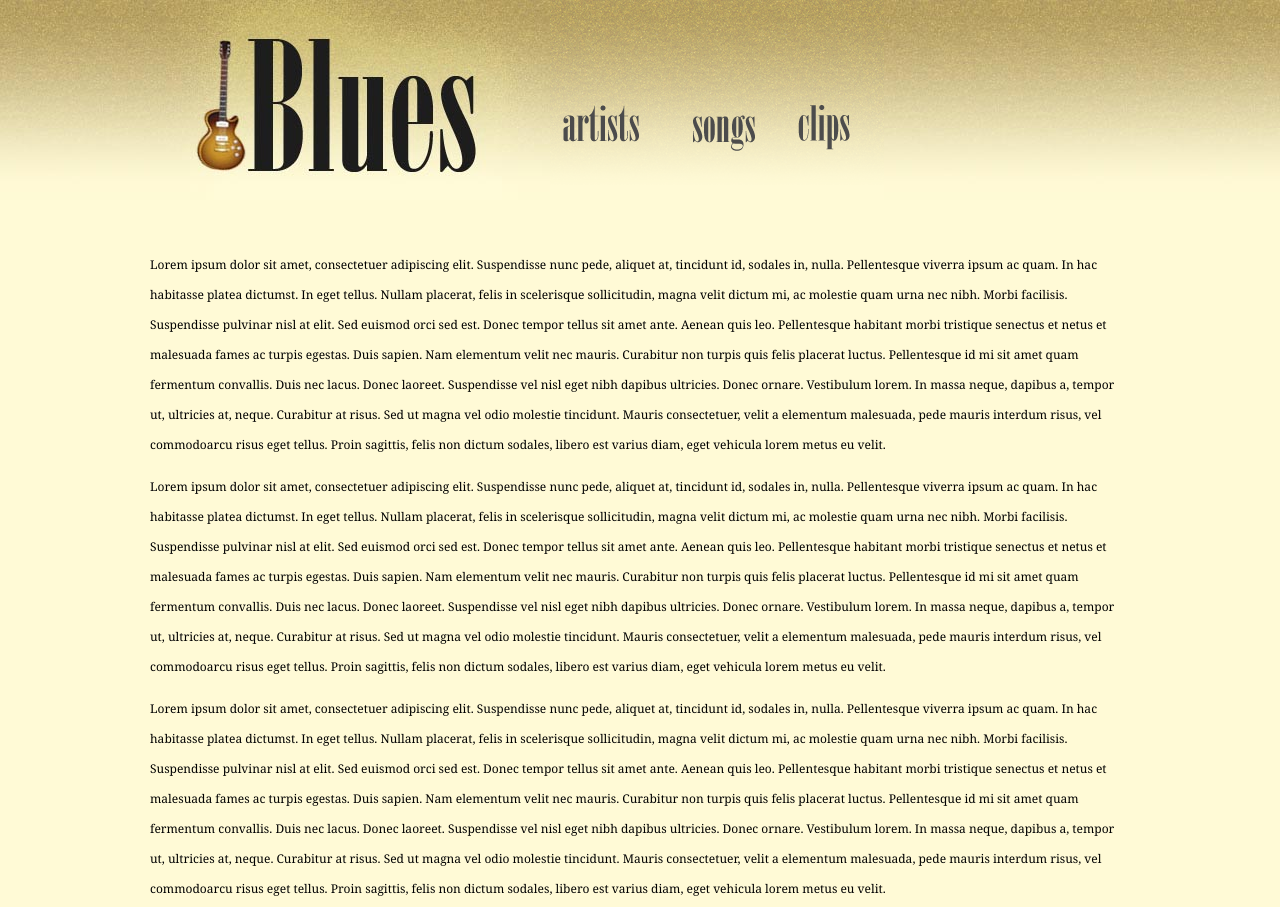
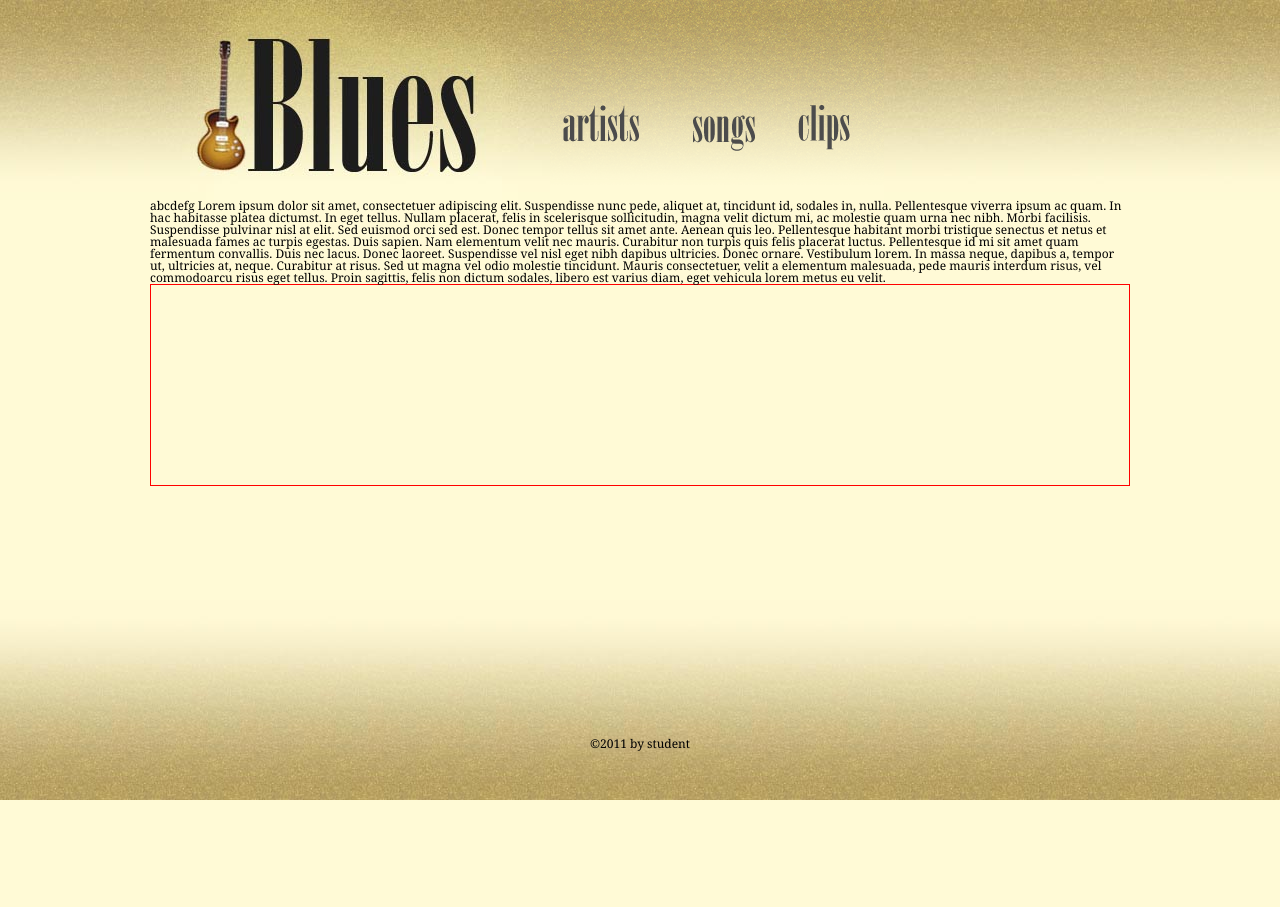
Before and after one commit to rafal2208/blues-skin, a plain HTML site: page html5-css-template/index.html in a window 1280 px wide. Shown: the top 907 px of the page. After the commit the page ends 800 px from the top, so only its background shows below. Drawn offline with Linux system fonts and the light colour scheme.

Commit message:
sticky footer

```diff
--- /dev/null
+++ b/html5-css-template/css/reset.css
@@ -0,0 +1,48 @@
+/* http://meyerweb.com/eric/tools/css/reset/
+   v2.0 | 20110126
+   License: none (public domain)
+*/
+
+html, body, div, span, applet, object, iframe,
+h1, h2, h3, h4, h5, h6, p, blockquote, pre,
+a, abbr, acronym, address, big, cite, code,
+del, dfn, em, img, ins, kbd, q, s, samp,
+small, strike, strong, sub, sup, tt, var,
+b, u, i, center,
+dl, dt, dd, ol, ul, li,
+fieldset, form, label, legend,
+table, caption, tbody, tfoot, thead, tr, th, td,
+article, aside, canvas, details, embed,
+figure, figcaption, footer, header, hgroup,
+menu, nav, output, ruby, section, summary,
+time, mark, audio, video {
+	margin: 0;
+	padding: 0;
+	border: 0;
+	font-size: 100%;
+	font: inherit;
+	vertical-align: baseline;
+}
+/* HTML5 display-role reset for older browsers */
+article, aside, details, figcaption, figure,
+footer, header, hgroup, menu, nav, section {
+	display: block;
+}
+body {
+	line-height: 1;
+}
+ol, ul {
+	list-style: none;
+}
+blockquote, q {
+	quotes: none;
+}
+blockquote:before, blockquote:after,
+q:before, q:after {
+	content: '';
+	content: none;
+}
+table {
+	border-collapse: collapse;
+	border-spacing: 0;
+}
--- a/html5-css-template/css/style.css
+++ b/html5-css-template/css/style.css
@@ -1,21 +1,23 @@
-html {
-    margin: 0;
-    padding:0;
+html, body {
+    height: 100%;
 }
+
 body {
-    margin: 0;
-    padding: 0;
     background: #fffad6;
     font-family: Georgia, serif;
     font-size: 75%;
+    background: #fffad6 url('../images/header-bkg.jpg') repeat-x;
 }
+
+
+
 header {
     display: block;
     width: 100%;
     height: 200px;
-    margin: 0;
-    padding:0;
-    background: #fffad6 url('../images/header-bkg.jpg') repeat-x;
+    position: absolute;
+    top: 0;
+    left: center;
 }
 
 header div {
@@ -23,15 +25,12 @@ header div {
     width: 980px;
     height: 200px;
     margin: 0 auto;
-    padding: 0;
 }
 
 header h1 {
     position: absolute;
     width: 400px;
     height: 200px;
-    margin: 0;
-    padding: 0;
     top: 0;
     left: 0;
 }
@@ -41,8 +40,6 @@ header h1 a {
     display: block;
     width: 400px;
     height: 200px;
-    margin: 0;
-    padding: 0;
     top: 0;
     left: 0;
 }
@@ -52,8 +49,6 @@ header h1 a span {
     display: block;
     width: 400px;
     height: 200px;
-    margin: 0;
-    padding: 0;
     top: 0;
     left: 0;
     background: url('../images/logo-off.jpg') no-repeat;
@@ -64,8 +59,6 @@ header h1 a:hover span {
 }
 
 header ul {
-    margin: 0;
-    padding: 0;
     list-style-type: none;
 }
 
@@ -154,17 +147,35 @@ header #o3 a:hover span {
 
 #content {
     width: 980px;
-    margin: 50px auto;
+    min-height: 100%;
+    margin: 0 auto -200px auto;
 }
 
 #content p {
     line-height: 250%;
 }
 
+#content .text {
+    margin: 0 auto;
+    display: block;
+    padding-top: 200px;
+}
+
+#content .push {
+    height: 200px;
+    border: 1px solid red;
+}
+
 footer {
     height: 200px;
     width: 100%;
     background: url('../images/footer-bkg.jpg') repeat-x;
-    bottom: 0;
+    position: relative;
+}
+
+footer div {
+    position: absolute;
+    width: 100%;
+    bottom: 50px;
     text-align: center;
 }
--- a/html5-css-template/index.html
+++ b/html5-css-template/index.html
@@ -3,9 +3,38 @@
   <head>
     <title>Template #1</title>
     <meta charset="utf-8" />
+    <link rel="stylesheet" href="css/reset.css" />
     <link rel="stylesheet" href="css/style.css" />
   </head>
 <body>
+
+<div id="content" lang="la">
+    <div class="text">
+        abcdefg
+Lorem ipsum dolor sit amet, consectetuer adipiscing elit.
+Suspendisse nunc pede, aliquet at, tincidunt id, sodales in,
+nulla. Pellentesque viverra ipsum ac quam. In hac habitasse
+platea dictumst. In eget tellus. Nullam placerat, felis in
+scelerisque sollicitudin, magna velit dictum mi, ac molestie
+quam urna nec nibh. Morbi facilisis. Suspendisse pulvinar
+nisl at elit. Sed euismod orci sed est. Donec tempor tellus
+sit amet ante. Aenean quis leo. Pellentesque habitant morbi
+tristique senectus et netus et malesuada fames ac turpis
+egestas. Duis sapien. Nam elementum velit nec mauris.
+Curabitur non turpis quis felis placerat luctus.
+Pellentesque id mi sit amet quam fermentum convallis. Duis
+nec lacus. Donec laoreet. Suspendisse vel nisl eget nibh
+dapibus ultricies. Donec ornare. Vestibulum lorem. In massa
+neque, dapibus a, tempor ut, ultricies at, neque. Curabitur
+at risus. Sed ut magna vel odio molestie tincidunt. Mauris
+consectetuer, velit a elementum malesuada, pede mauris
+interdum risus, vel commodoarcu risus eget tellus. Proin
+sagittis, felis non dictum sodales, libero est varius diam,
+eget vehicula lorem metus eu velit.
+    </div>
+    <div class="push"></div>
+</div>
+
 <header>
   <div>
     <h1><a href="#">Blues<span></span></a></h1>
@@ -19,16 +48,10 @@
   </div>
 </header>
 
-<div id="content" lang="la">
-    <p>Lorem ipsum dolor sit amet, consectetuer adipiscing elit. Suspendisse nunc pede, aliquet at, tincidunt id, sodales in, nulla. Pellentesque viverra ipsum ac quam. In hac habitasse platea dictumst. In eget tellus. Nullam placerat, felis in scelerisque sollicitudin, magna velit dictum mi, ac molestie quam urna nec nibh. Morbi facilisis. Suspendisse pulvinar nisl at elit. Sed euismod orci sed est. Donec tempor tellus sit amet ante. Aenean quis leo. Pellentesque habitant morbi tristique senectus et netus et malesuada fames ac turpis egestas. Duis sapien. Nam elementum velit nec mauris. Curabitur non turpis quis felis placerat luctus. Pellentesque id mi sit amet quam fermentum convallis. Duis nec lacus. Donec laoreet. Suspendisse vel nisl eget nibh dapibus ultricies. Donec ornare. Vestibulum lorem. In massa neque, dapibus a, tempor ut, ultricies at, neque. Curabitur at risus. Sed ut magna vel odio molestie tincidunt. Mauris consectetuer, velit a elementum malesuada, pede mauris interdum risus, vel commodoarcu risus eget tellus. Proin sagittis, felis non dictum sodales, libero est varius diam, eget vehicula lorem metus eu velit.</p>
-    <p>Lorem ipsum dolor sit amet, consectetuer adipiscing elit. Suspendisse nunc pede, aliquet at, tincidunt id, sodales in, nulla. Pellentesque viverra ipsum ac quam. In hac habitasse platea dictumst. In eget tellus. Nullam placerat, felis in scelerisque sollicitudin, magna velit dictum mi, ac molestie quam urna nec nibh. Morbi facilisis. Suspendisse pulvinar nisl at elit. Sed euismod orci sed est. Donec tempor tellus sit amet ante. Aenean quis leo. Pellentesque habitant morbi tristique senectus et netus et malesuada fames ac turpis egestas. Duis sapien. Nam elementum velit nec mauris. Curabitur non turpis quis felis placerat luctus. Pellentesque id mi sit amet quam fermentum convallis. Duis nec lacus. Donec laoreet. Suspendisse vel nisl eget nibh dapibus ultricies. Donec ornare. Vestibulum lorem. In massa neque, dapibus a, tempor ut, ultricies at, neque. Curabitur at risus. Sed ut magna vel odio molestie tincidunt. Mauris consectetuer, velit a elementum malesuada, pede mauris interdum risus, vel commodoarcu risus eget tellus. Proin sagittis, felis non dictum sodales, libero est varius diam, eget vehicula lorem metus eu velit.</p>
-    <p>Lorem ipsum dolor sit amet, consectetuer adipiscing elit. Suspendisse nunc pede, aliquet at, tincidunt id, sodales in, nulla. Pellentesque viverra ipsum ac quam. In hac habitasse platea dictumst. In eget tellus. Nullam placerat, felis in scelerisque sollicitudin, magna velit dictum mi, ac molestie quam urna nec nibh. Morbi facilisis. Suspendisse pulvinar nisl at elit. Sed euismod orci sed est. Donec tempor tellus sit amet ante. Aenean quis leo. Pellentesque habitant morbi tristique senectus et netus et malesuada fames ac turpis egestas. Duis sapien. Nam elementum velit nec mauris. Curabitur non turpis quis felis placerat luctus. Pellentesque id mi sit amet quam fermentum convallis. Duis nec lacus. Donec laoreet. Suspendisse vel nisl eget nibh dapibus ultricies. Donec ornare. Vestibulum lorem. In massa neque, dapibus a, tempor ut, ultricies at, neque. Curabitur at risus. Sed ut magna vel odio molestie tincidunt. Mauris consectetuer, velit a elementum malesuada, pede mauris interdum risus, vel commodoarcu risus eget tellus. Proin sagittis, felis non dictum sodales, libero est varius diam, eget vehicula lorem metus eu velit.</p>
-    <p>Lorem ipsum dolor sit amet, consectetuer adipiscing elit. Suspendisse nunc pede, aliquet at, tincidunt id, sodales in, nulla. Pellentesque viverra ipsum ac quam. In hac habitasse platea dictumst. In eget tellus. Nullam placerat, felis in scelerisque sollicitudin, magna velit dictum mi, ac molestie quam urna nec nibh. Morbi facilisis. Suspendisse pulvinar nisl at elit. Sed euismod orci sed est. Donec tempor tellus sit amet ante. Aenean quis leo. Pellentesque habitant morbi tristique senectus et netus et malesuada fames ac turpis egestas. Duis sapien. Nam elementum velit nec mauris. Curabitur non turpis quis felis placerat luctus. Pellentesque id mi sit amet quam fermentum convallis. Duis nec lacus. Donec laoreet. Suspendisse vel nisl eget nibh dapibus ultricies. Donec ornare. Vestibulum lorem. In massa neque, dapibus a, tempor ut, ultricies at, neque. Curabitur at risus. Sed ut magna vel odio molestie tincidunt. Mauris consectetuer, velit a elementum malesuada, pede mauris interdum risus, vel commodoarcu risus eget tellus. Proin sagittis, felis non dictum sodales, libero est varius diam, eget vehicula lorem metus eu velit.</p>
-    <p>Lorem ipsum dolor sit amet, consectetuer adipiscing elit. Suspendisse nunc pede, aliquet at, tincidunt id, sodales in, nulla. Pellentesque viverra ipsum ac quam. In hac habitasse platea dictumst. In eget tellus. Nullam placerat, felis in scelerisque sollicitudin, magna velit dictum mi, ac molestie quam urna nec nibh. Morbi facilisis. Suspendisse pulvinar nisl at elit. Sed euismod orci sed est. Donec tempor tellus sit amet ante. Aenean quis leo. Pellentesque habitant morbi tristique senectus et netus et malesuada fames ac turpis egestas. Duis sapien. Nam elementum velit nec mauris. Curabitur non turpis quis felis placerat luctus. Pellentesque id mi sit amet quam fermentum convallis. Duis nec lacus. Donec laoreet. Suspendisse vel nisl eget nibh dapibus ultricies. Donec ornare. Vestibulum lorem. In massa neque, dapibus a, tempor ut, ultricies at, neque. Curabitur at risus. Sed ut magna vel odio molestie tincidunt. Mauris consectetuer, velit a elementum malesuada, pede mauris interdum risus, vel commodoarcu risus eget tellus. Proin sagittis, felis non dictum sodales, libero est varius diam, eget vehicula lorem metus eu velit.</p>
-</div>
-
 <footer>
-    &copy;2011 by student
+    <div>
+        &copy;2011 by student
+    </div>
 </footer>
 
 </body>
```
